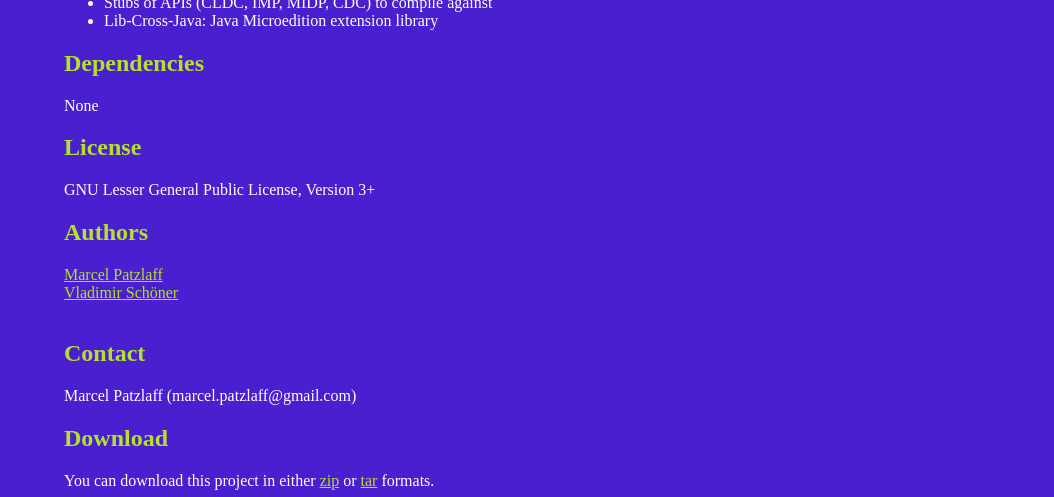
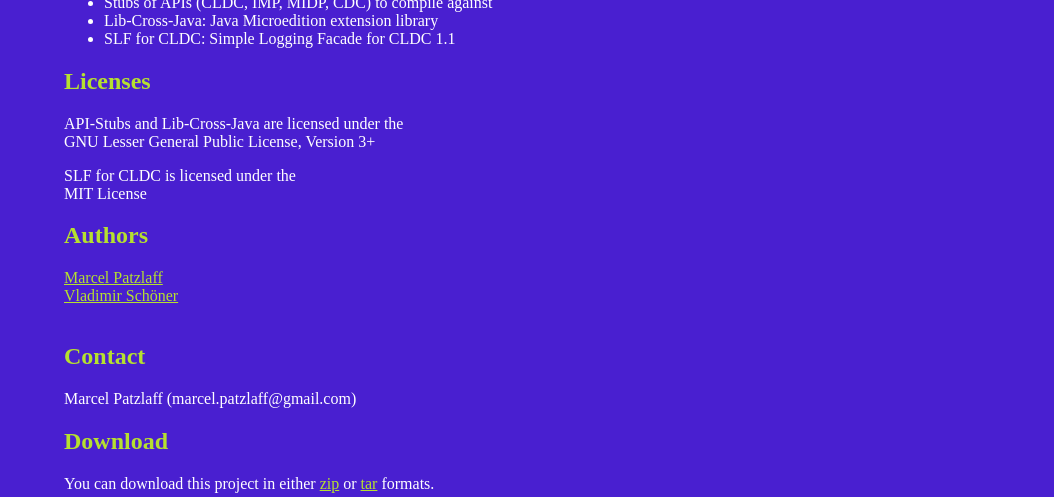
Before and after one commit to mcpat/java-microedition-libraries, a plain HTML site: page index.html in a window 1280 px wide. Shown: the part 303-800 px from the top of the page, without its empty margins (226-1280 px from the left). Drawn offline with Linux system fonts and the light colour scheme.

Commit message:
CHANGE: repo information

```diff
--- a/index.html
+++ b/index.html
@@ -55,11 +55,13 @@
 <ul>
  <li>Stubs of APIs (CLDC, IMP, MIDP, CDC) to compile against</li>
  <li>Lib-Cross-Java: Java Microedition extension library</li>
+ <li>SLF for CLDC: Simple Logging Facade for CLDC 1.1</li>
 </ul></p>
-<h2>Dependencies</h2>
-<p>None</p>
-<h2>License</h2>
-<p>GNU Lesser General Public License, Version 3+</p>
+<h2>Licenses</h2>
+<p>API-Stubs and Lib-Cross-Java are licensed under the<br/>
+GNU Lesser General Public License, Version 3+</p>
+<p>SLF for CLDC is licensed under the<br/>
+MIT License</p>
 <h2>Authors</h2>
 <p><a href="http://github.com/mcpat">Marcel Patzlaff</a><br/>
 <a href="http://github.com/schoener">Vladimir Schöner</a><br/><br/>
```
